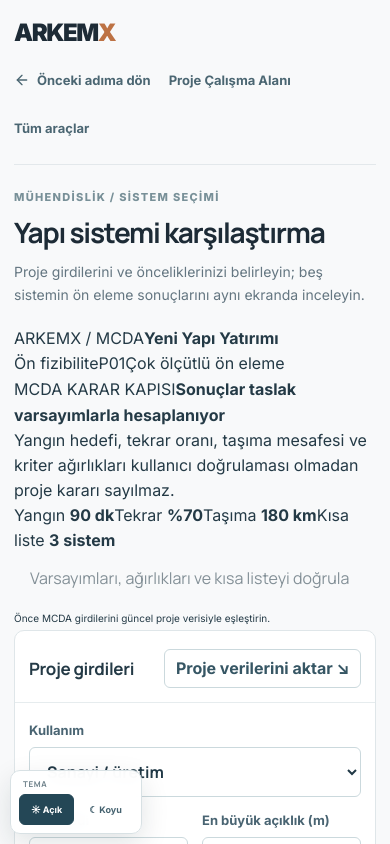
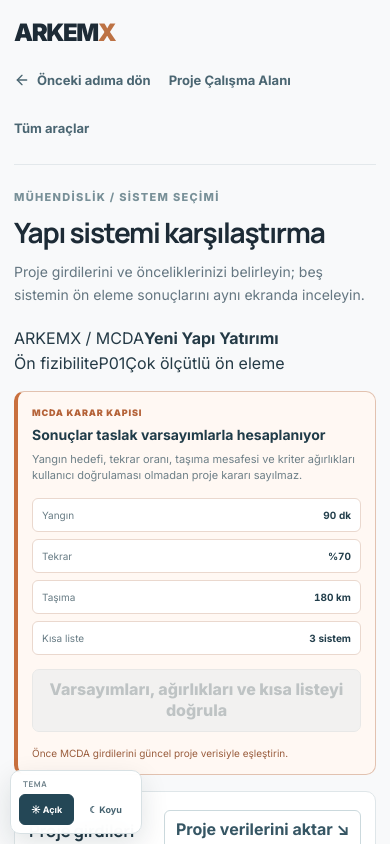
Before and after one commit to BuseIbsiroglu0637/arkemx-core-v1, a Next.js app: page /sistem-karsilastirma in a window 390 px wide. Shown: the top 844 px of the page. Built offline with nearby package versions, Linux system fonts and the light colour scheme.

Commit message:
style(system): MCDA karar kapısını açık ve koyu temada tasarla

```diff
--- a/app/sistem-karsilastirma/sade-sistem.css
+++ b/app/sistem-karsilastirma/sade-sistem.css
@@ -73,3 +73,158 @@
   .arx-system-weights { padding-inline: 14px; }
   .arx-system-shortlist { padding-inline: 14px; }
 }
+
+
+/* V08 / MCDA varsayım ve ağırlık karar kapısı */
+.arx-mcda-decision-gate {
+  display:grid;
+  grid-template-columns:minmax(0,1.4fr) minmax(320px,.8fr) auto;
+  gap:14px 18px;
+  align-items:center;
+  margin:14px 0 16px;
+  padding:16px 18px;
+  border:1px solid #e2c2b0;
+  border-left:4px solid #c9703e;
+  border-radius:10px;
+  background:#fff8f3;
+}
+.arx-mcda-decision-gate > div:first-child {
+  display:grid;
+  gap:4px;
+}
+.arx-mcda-decision-gate > div:first-child > span {
+  color:#b56339;
+  font-size:9px;
+  font-weight:850;
+  letter-spacing:.09em;
+}
+.arx-mcda-decision-gate > div:first-child > b {
+  color:#203c49;
+  font-size:14px;
+}
+.arx-mcda-decision-gate > div:first-child > p {
+  max-width:760px;
+  margin:0;
+  color:#6d7f87;
+  font-size:11px;
+  line-height:1.5;
+}
+.arx-mcda-assumption-summary {
+  display:grid;
+  grid-template-columns:repeat(2,minmax(0,1fr));
+  gap:7px;
+}
+.arx-mcda-assumption-summary > span {
+  display:flex;
+  justify-content:space-between;
+  gap:8px;
+  padding:8px 9px;
+  border:1px solid #ead8ce;
+  border-radius:6px;
+  background:#fff;
+  color:#687c85;
+  font-size:10px;
+}
+.arx-mcda-assumption-summary b {
+  color:#233f4c;
+  font-variant-numeric:tabular-nums;
+}
+.arx-mcda-decision-gate > button {
+  min-height:42px;
+  max-width:230px;
+  padding:9px 13px;
+  border:1px solid #a85e35;
+  border-radius:7px;
+  background:#a85e35;
+  color:#fff;
+  font:750 11px/1.35 var(--font-inter), Arial, sans-serif;
+  cursor:pointer;
+}
+.arx-mcda-decision-gate > button:disabled {
+  border-color:#d6dcdf;
+  background:#e8edef;
+  color:#8a989e;
+  cursor:not-allowed;
+}
+.arx-mcda-decision-gate > small {
+  grid-column:1/-1;
+  color:#9a5d3d;
+  font-size:10px;
+}
+.arx-mcda-decision-gate.is-confirmed {
+  border-color:#b9d8c8;
+  border-left-color:#4c8d6d;
+  background:#f2faf6;
+}
+.arx-mcda-decision-gate.is-confirmed > div:first-child > span,
+.arx-mcda-decision-gate.is-confirmed > div:first-child > b {
+  color:#315f4b;
+}
+.arx-mcda-confirmed-mark {
+  justify-self:end;
+  padding:9px 11px;
+  border:1px solid #acd0bd;
+  border-radius:7px;
+  background:#fff;
+  color:#377258;
+  font-size:11px;
+  font-weight:800;
+}
+.arx-system-next-disabled {
+  min-height:40px;
+  display:inline-flex;
+  align-items:center;
+  padding:10px 14px;
+  border:1px solid #d7dfe2;
+  border-radius:6px;
+  background:#edf1f2;
+  color:#829097;
+  font:700 11px var(--font-inter), Arial, sans-serif;
+  cursor:not-allowed;
+}
+
+html[data-theme="dark"] .arx-mcda-decision-gate {
+  border-color:#573727;
+  border-left-color:#d17a47;
+  background:#17100c;
+}
+html[data-theme="dark"] .arx-mcda-decision-gate > div:first-child > b { color:#f0e7e2; }
+html[data-theme="dark"] .arx-mcda-decision-gate > div:first-child > p { color:#ad9e96; }
+html[data-theme="dark"] .arx-mcda-assumption-summary > span {
+  border-color:#39302b;
+  background:#101010;
+  color:#a8b3b7;
+}
+html[data-theme="dark"] .arx-mcda-assumption-summary b { color:#edf3f5; }
+html[data-theme="dark"] .arx-mcda-decision-gate > button:disabled {
+  border-color:#33393b;
+  background:#202426;
+  color:#717d82;
+}
+html[data-theme="dark"] .arx-mcda-decision-gate.is-confirmed {
+  border-color:#2f4a3d;
+  border-left-color:#4c8d6d;
+  background:#0c1712;
+}
+html[data-theme="dark"] .arx-mcda-decision-gate.is-confirmed > div:first-child > span,
+html[data-theme="dark"] .arx-mcda-decision-gate.is-confirmed > div:first-child > b { color:#dcece3; }
+html[data-theme="dark"] .arx-mcda-confirmed-mark {
+  border-color:#355c49;
+  background:#102019;
+  color:#83c3a4;
+}
+html[data-theme="dark"] .arx-system-next-disabled {
+  border-color:#343a3d;
+  background:#17191a;
+  color:#6f7b80;
+}
+
+@media (max-width:1080px) {
+  .arx-mcda-decision-gate { grid-template-columns:1fr; }
+  .arx-mcda-decision-gate > button,
+  .arx-mcda-confirmed-mark { justify-self:start; }
+}
+@media (max-width:640px) {
+  .arx-mcda-decision-gate { padding:14px; }
+  .arx-mcda-assumption-summary { grid-template-columns:1fr; }
+}
```
